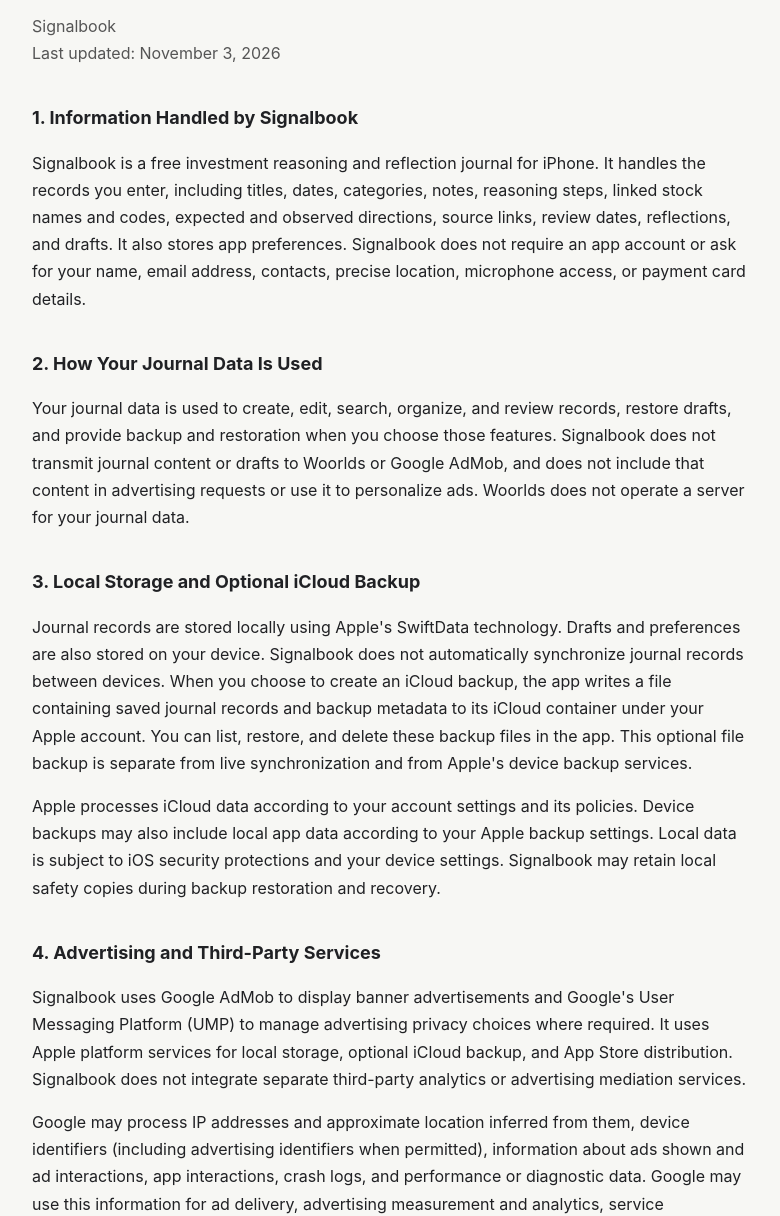
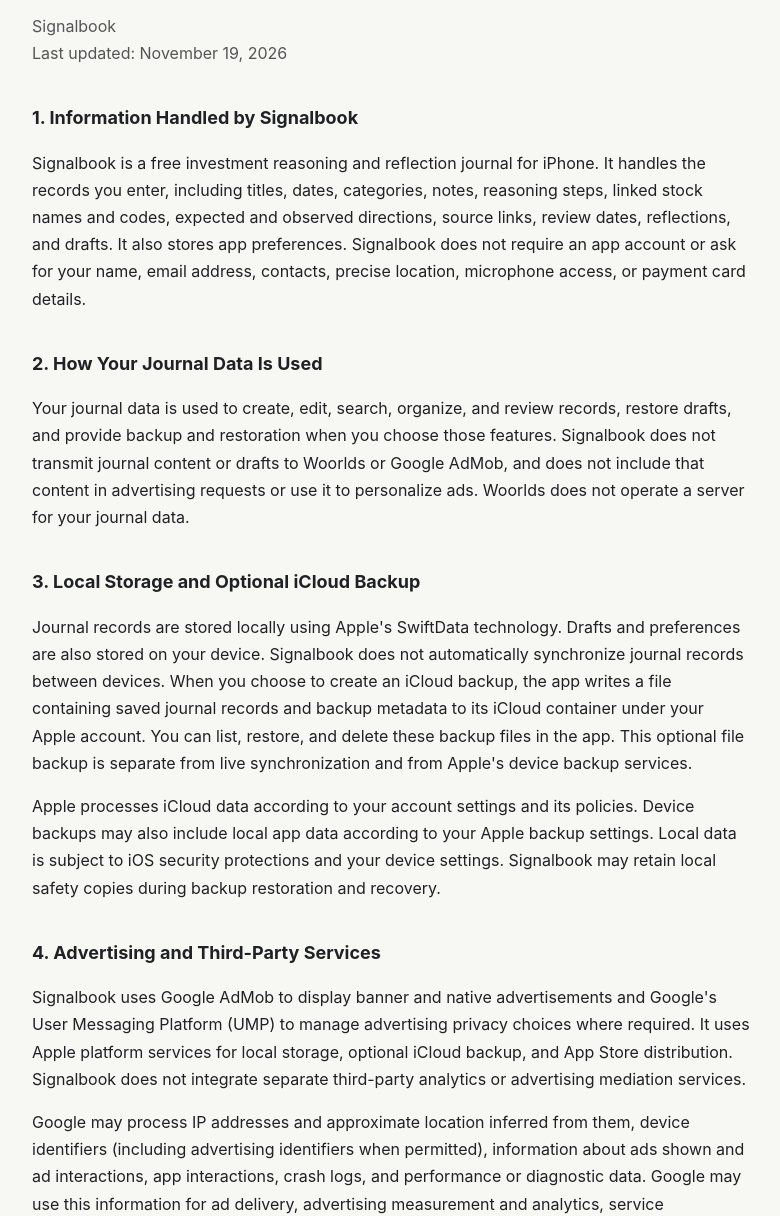
Before and after one commit to woorlds/app-legal, a plain HTML site: page signalbook/privacy/index.html in a window 1280 px wide. Shown: the part 85-1301 px from the top of the page, without its empty margins (248-1028 px from the left). Drawn offline with Linux system fonts and the light colour scheme.

Commit message:
docs: update Signalbook advertising privacy disclosure

```diff
--- a/signalbook/privacy/index.html
+++ b/signalbook/privacy/index.html
@@ -9,7 +9,7 @@
 <body>
   <main>
     <h1>Privacy Policy</h1>
-    <p class="intro">Signalbook<br />Last updated: November 3, 2026</p>
+    <p class="intro">Signalbook<br />Last updated: November 19, 2026</p>
 
     <h2>1. Information Handled by Signalbook</h2>
     <p>
@@ -49,7 +49,7 @@
 
     <h2>4. Advertising and Third-Party Services</h2>
     <p>
-      Signalbook uses Google AdMob to display banner advertisements and Google's
+      Signalbook uses Google AdMob to display banner and native advertisements and Google's
       User Messaging Platform (UMP) to manage advertising privacy choices where required.
       It uses Apple platform services for local storage, optional iCloud backup, and
       App Store distribution. Signalbook does not integrate separate third-party analytics
```
Also changed, not shown: index.html (+1 -1 lines).
